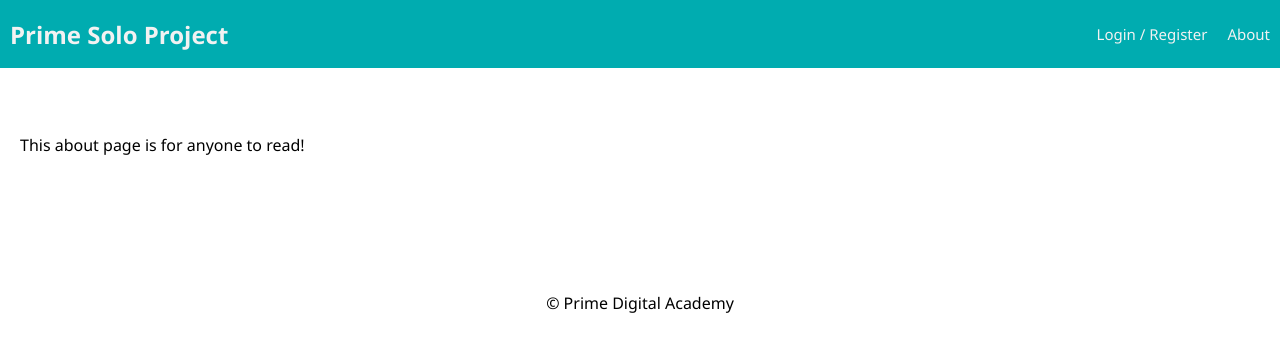
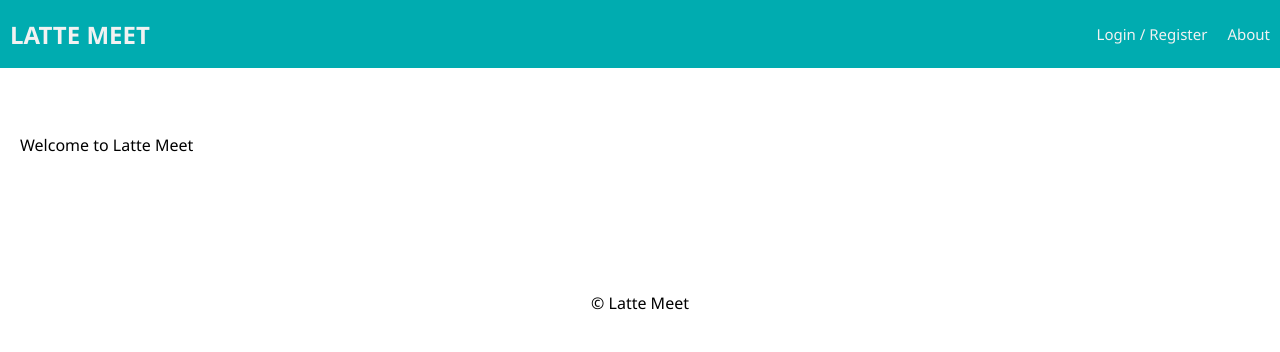
Before and after one commit to vang1100/latte-art-solo-project, a React (Vite) app: page /#/about in a window 1280 px wide. Shown: the top 352 px of the page. Built offline with nearby package versions, Linux system fonts and the light colour scheme; no server answers.

Commit message:
added tables to database.sql file

```diff
--- a/src/components/AboutPage/AboutPage.jsx
+++ b/src/components/AboutPage/AboutPage.jsx
@@ -9,7 +9,7 @@ function AboutPage() {
   return (
     <div className="container">
       <div>
-        <p>This about page is for anyone to read!</p>
+        <p>Welcome to Latte Meet</p>
       </div>
     </div>
   );
--- a/src/components/Footer/Footer.jsx
+++ b/src/components/Footer/Footer.jsx
@@ -7,7 +7,7 @@ import './Footer.css';
 // or even care what the redux state is, so it doesn't need 'connect()'
 
 function Footer() {
-  return <footer>&copy; Prime Digital Academy</footer>;
+  return <footer>&copy; Latte Meet</footer>;
 }
 
 export default Footer;
--- a/src/components/Nav/Nav.jsx
+++ b/src/components/Nav/Nav.jsx
@@ -10,7 +10,7 @@ function Nav() {
   return (
     <div className="nav">
       <Link to="/home">
-        <h2 className="nav-title">Prime Solo Project</h2>
+        <h2 className="nav-title">LATTE MEET</h2>
       </Link>
       <div>
         {/* If no user is logged in, show these links */}
```
Also changed, not shown: 1 other file (tests, documents, lock files or other folders).
